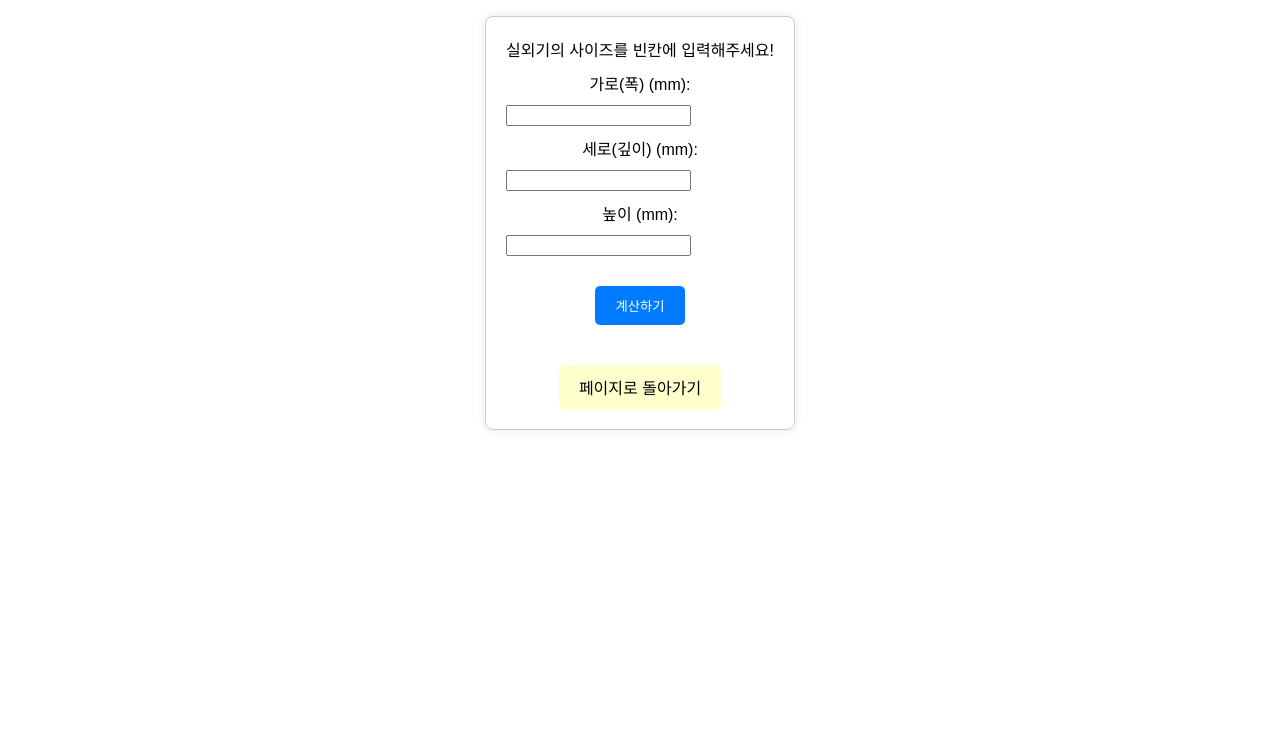
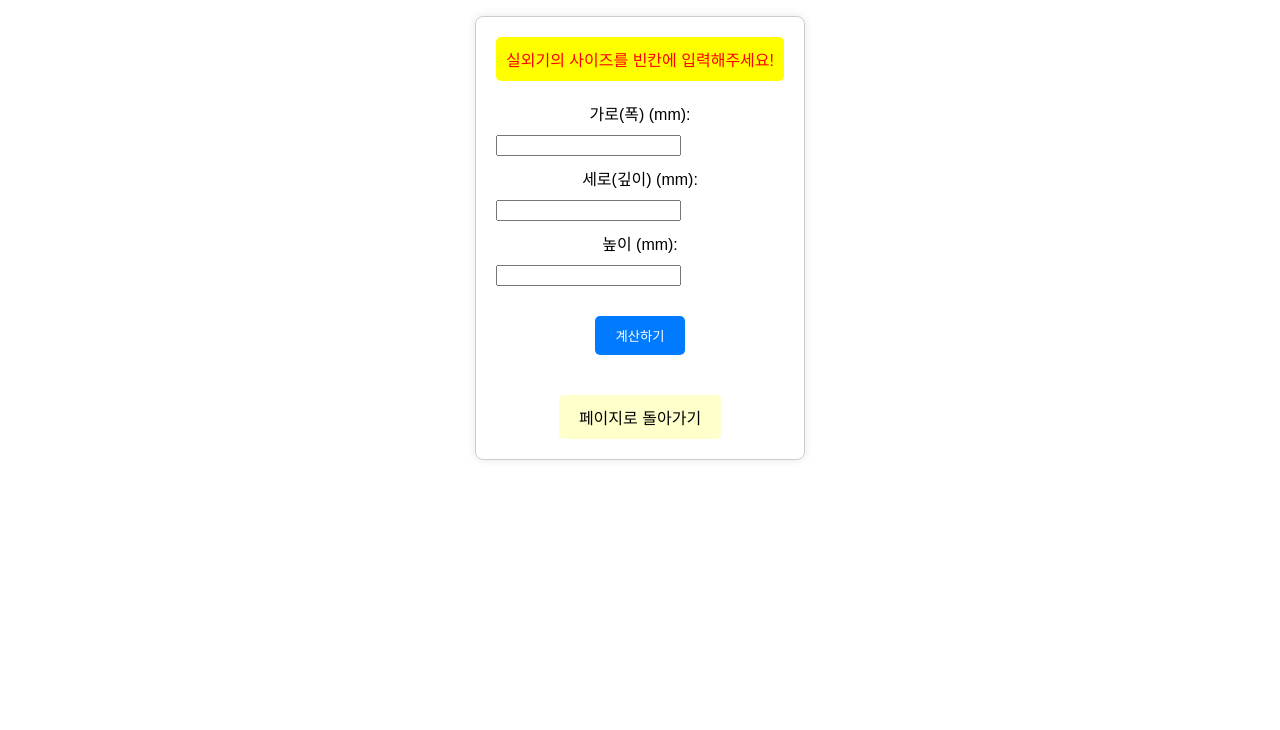
Before and after one commit to krkyhm/shelf-sizecalculator, a plain HTML site: page index.html in a window 1280 px wide. Shown: the part 70-800 px from the top of the page. Drawn offline with Linux system fonts and the light colour scheme.

Commit message:
styles.css

```diff
--- a/styles.css
+++ b/styles.css
@@ -26,6 +26,14 @@ body {
     border-radius: 8px;
     box-shadow: 0 0 10px rgba(0, 0, 0, 0.1);
     margin-top: 20px;
+}
+
+.instruction {
+    color: red;
+    background-color: yellow;
+    padding: 10px;
+    border-radius: 5px;
+    margin-bottom: 20px;
 }
 
 label, input {
@@ -66,4 +74,5 @@ button:hover {
     margin-top: 20px;
     font-size: 1.2em;
     color: #333;
+    white-space: pre-line; /* Add this to preserve newlines */
 }
```
